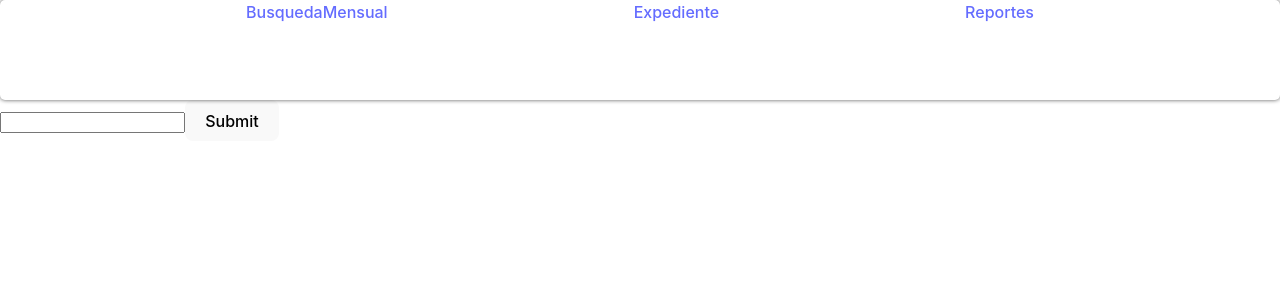
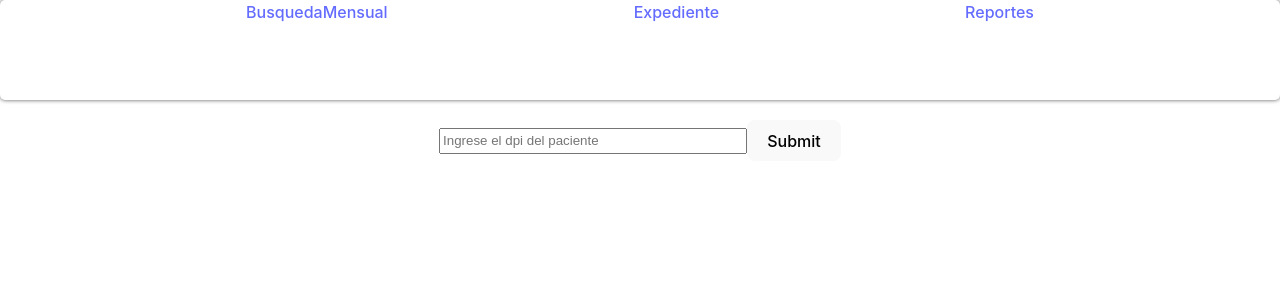
Before and after one commit to estebandonis/Proyecto2-base_de_datos1-frontend, a React (Vite) app: page /expediente in a window 1280 px wide. Shown: the top 300 px of the page. Built offline with nearby package versions, Linux system fonts and the light colour scheme.

Commit message:
Agregue Login

```diff
--- a/src/pages/Expediente/Expediente.jsx
+++ b/src/pages/Expediente/Expediente.jsx
@@ -1,14 +1,15 @@
 import React from 'react'
 import Axios from 'axios'
 import PropTypes from 'prop-types'
-import { ChangeEvent, useEffect, useState } from 'react'
+import { useState } from 'react'
 import { Navbar, ShowAll } from '../../components'
 
-import { styles } from './Expediente.module.css'
+import { styles, inputs, bloques } from './Expediente.module.css'
 
 const Expediente = () => {
 
   const [responseData, setResponseData] = useState(null)
+  const [responseData1, setResponseData1] = useState(null)
   const [inputText, setInputText] = useState("");
   const [show, setShow] = useState(false)
 
@@ -19,7 +20,23 @@ const Expediente = () => {
 
   const handleClick = async() => {
     await loadMedicoByNum()
+    await loadMedicos()
+    console.log(responseData1)
     setShow(true)
+  }
+
+  const getMedicos = async() => {
+    try {
+      const response = await Axios.get("http://localhost:3000/api/v1/medicos/")
+      console.log(response.data)
+      return response.data
+    } catch (error) {
+      console.error(error);
+    }
+  }
+
+  const loadMedicos = async () => {
+    setResponseData1(await getMedicos())
   }
 
   const getMedicoByNum = async() => {
@@ -38,13 +55,22 @@ const Expediente = () => {
   return (
     <div className={styles}>
       <Navbar />
-      <input type="text" onChange={handleChange} />
+      <div className={inputs}>
+        <input type="text" onChange={handleChange} placeholder='Ingrese el dpi del paciente'/>
         <button onClick={handleClick}>Submit</button>
+      </div>
+      <div className={bloques}>
         {
           show?
           <ShowAll json={responseData}/>
           :null
         }
+        {
+          show?
+          <ShowAll json={responseData1}/>
+          :null
+        }
+      </div>
     </div>
   )
 }
--- a/src/pages/Expediente/Expediente.module.css
+++ b/src/pages/Expediente/Expediente.module.css
@@ -4,3 +4,21 @@
   background: '#CCC';
   color: '#F5F5F5';
 }
+
+input {
+  width: 300px;
+  height: 20px;
+}
+
+.inputs {
+  margin-top: 20px;
+  display: flex;
+  align-items: center;
+  justify-content: center;
+}
+
+.bloques {
+  display: flex;
+  flex-direction: column;
+  justify-content: space-between;
+}
--- a/src/pages/LogIn/LogIn.jsx
+++ b/src/pages/LogIn/LogIn.jsx
@@ -1,19 +1,61 @@
 import React from 'react'
+import Axios from 'axios'
 import PropTypes from 'prop-types'
-import { useHistory, Link } from 'react-router-dom'
+import { useState } from 'react'
+import { Link, useHistory } from 'react-router-dom'
 
 import { styles } from './LogIn.module.css'
 
 const LogIn = () => {
+
+  const [correo, setCorreo] = useState("");
+  const [contraseña, setContraseña] = useState("");
+  const history = useHistory()
+
+  const handleChangeCorreo = (valor) => {
+    // 👇 Store the input value to local state
+    setCorreo(valor.target.value);
+  };
+
+  const handleChangeContraseña = (valor) => {
+    // 👇 Store the input value to local state
+    setContraseña(valor.target.value);
+  };
+
+  const getTipo = async() => {
+    try {
+      const response = await Axios.get(`http://localhost:3000/api/v1/usuarios/${correo}&${contraseña}`)
+      return response.data
+    } catch (error) {
+      console.error(error);
+    }
+  }
+
+  const handleClick = async() => {
+    const jason = await getTipo()
+    var tipo
+
+    {jason.map((row, index) => {
+      tipo = row.tipo
+    })}
+
+    if (tipo == "administrador"){
+      history.push("/busquedamensual")
+    }
+    else {
+      history.push("/expediente")
+    }
+  }
+
   return (
     <div className={styles}>
       <h1>Log In</h1>
       <h2>Correo</h2>
-      <input type="text" placeholder="Escriba su correo"/>
+      <input type="text" placeholder="Escriba su correo" onChange={handleChangeCorreo} />
       <h2>Contraseña</h2>
-      <input type="text" placeholder="Escriba su contraseña"/>
+      <input type="text" placeholder="Escriba su contraseña" onChange={handleChangeContraseña}/>
       <br />
-      <input type="submit" value="INGRESAR"/>
+      <button onClick={handleClick}>Ingresar</button>
       <br />
       <Link to="/signin">Registrate</Link>
     </div>
```
Lines whose indentation alone changed are shown as unchanged.
